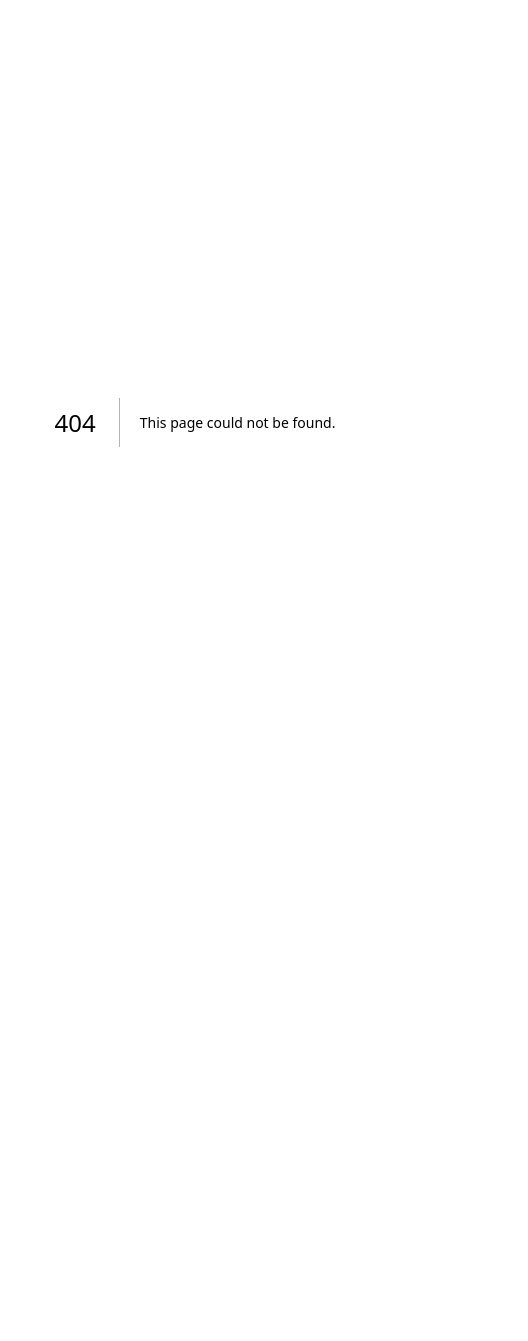
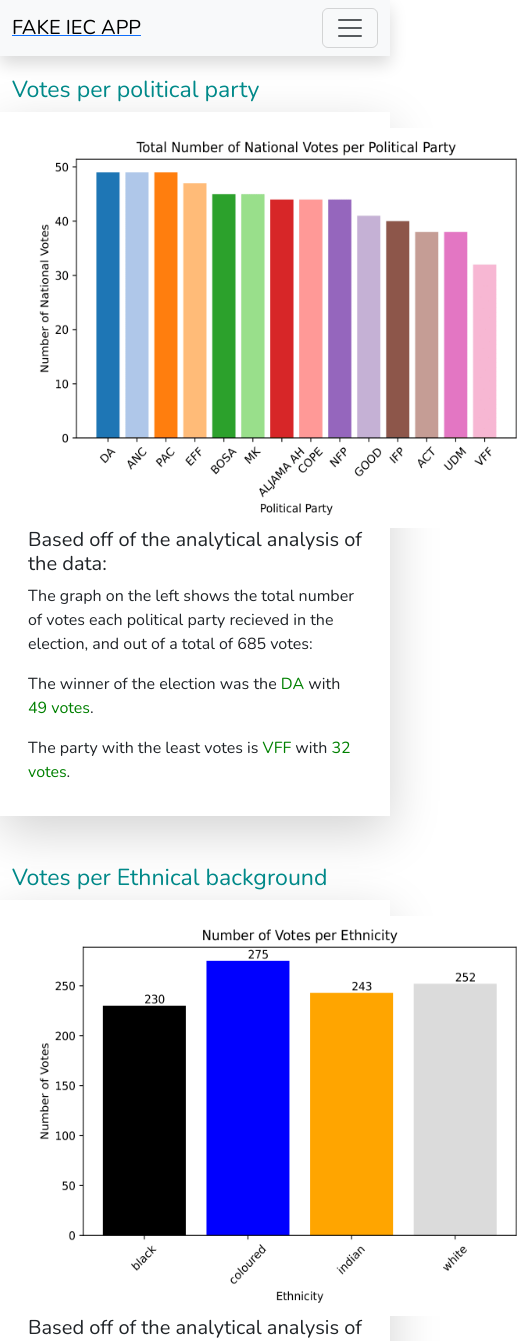
Before and after one commit to DanielRomeo/fakeiec, a Next.js app in the folder fakeIecFrontend/: page /votestats in a window 390 px wide. Before the commit this address had no page. Shown: the top 1341 px of the page, 528 px wide, since content can reach past the window. Before the commit the page ends 844 px from the top, so only its background shows below. Built offline with nearby package versions, Linux system fonts and the light colour scheme.

Commit message:
just about completed the frontend for viewing purposes, just needst to be made responsive

```diff
--- a/fakeIecFrontend/src/app/_components/navbar.tsx
+++ b/fakeIecFrontend/src/app/_components/navbar.tsx
@@ -15,26 +15,25 @@ const MainNavbar = () => {
 				<Navbar.Toggle aria-controls="basic-navbar-nav" />
 				<Navbar.Collapse id="basic-navbar-nav">
 					<Nav className="me-auto">
-						<Link href="/" passHref>
-						<Nav.Link>Home</Nav.Link>
-						</Link>
+						<Nav.Link href="/">Home</Nav.Link>
 
+						<Nav.Link href="/votestats">Vote Statistics</Nav.Link>
 
-						<NavDropdown title="Province stats" id="basic-nav-dropdown">
+						{/* <NavDropdown title="Province stats" id="basic-nav-dropdown">
 							<NavDropdown.Item href="/features">Limpopo</NavDropdown.Item>
 							<NavDropdown.Item href="/contact">Gautent</NavDropdown.Item>
 							<NavDropdown.Item href="/contact">Northern Cape</NavDropdown.Item>
-						</NavDropdown>
+						</NavDropdown> */}
 
-						<NavDropdown title="Dropdown" id="basic-nav-dropdown">
+						{/* <NavDropdown title="Dropdown" id="basic-nav-dropdown">
 							<NavDropdown.Item href="/features">Features</NavDropdown.Item>
 							<NavDropdown.Item href="/contact">Contact</NavDropdown.Item>
-						</NavDropdown>
+						</NavDropdown> */}
 					</Nav>
 
 					<nav className="mx-auto">
 						<Button className={` shadow-lg border-0 rounded-0 ${Styles.githubButton}`}>
-							<Link className={`${Styles.link}`} href="/github.com/danielromeo/fakeiec">Github</Link>
+							<Link className={`${Styles.link}`} href="https://github.com/danielromeo/fakeiec">Github</Link>
 						</Button>
 					</nav>
 				</Navbar.Collapse>
--- /dev/null
+++ b/fakeIecFrontend/src/app/_styles/home/totalVotesCard.module.scss
@@ -0,0 +1,14 @@
+
+
+.title{
+    color: darkcyan;
+    font-weight: bold;
+    text-transform: uppercase;
+}
+
+.number{
+
+    font-weight: bold;
+    text-transform: uppercase;
+    font-size: 26px;
+}
--- /dev/null
+++ b/fakeIecFrontend/src/app/_styles/votestats/votestats.module.scss
@@ -0,0 +1,11 @@
+.main{
+    .mainContainer{
+        margin-top: 20px;
+
+        .genderVotesRow{
+            .headersInRows{
+                color: darkcyan;
+            }
+        }
+    }
+}
--- /dev/null
+++ b/fakeIecFrontend/src/app/votestats/page.tsx
@@ -0,0 +1,85 @@
+'use client'
+import React, { useState } from 'react';
+import Image from 'next/image'
+import {Row, Col, Container, Card, CardBody} from 'react-bootstrap'
+import MainNavbar from '../_components/navbar'
+
+// import styles
+// import Styles from '../_styles/votestats/votestats.module.scss'
+import Styles from '../_styles/votestats/votestats.module.scss'
+
+const VoteStatsPage: React.FC = () => {
+
+	return (
+		<div className={`${Styles.main}`}>
+			<MainNavbar></MainNavbar>
+
+			<Container className={`${Styles.mainContainer}`}>
+				<Row className={`${Styles.genderVotesRow}`}>
+					<h3 className={Styles.headersInRows}>
+						Votes per political party
+					</h3>
+
+					<Card className={`shadow-lg border-0 rounded-0`}>
+						<CardBody>
+							<Row>
+								<Col lg={6} md={6} sm={12}>
+									<Image
+										src="/votes_per_party_distribution-1.png"
+										width={500}
+										height={400}
+										alt="Picture of the author that uses the platform to write journals."
+									/>
+								</Col>
+
+								<Col lg={6} md={6} sm={12}>
+									<Card.Title>Based off of the analytical analysis of the data: </Card.Title>
+										<p>
+											The graph on the left shows the total number of votes each political party recieved in the election, and out of a total of 685 votes:
+										</p>
+										<p>
+											The winner of the election was the <span style={{color: 'green'}}>DA</span> with <span style={{color: 'green'}}>49 votes</span>.
+										</p>
+										<p>The party with the least votes is <span style={{color: 'green'}}>VFF</span> with <span style={{color: 'green'}}>32 votes</span>.</p>
+								</Col>
+							</Row>
+
+						</CardBody>
+					</Card>
+				</Row>
+				<br />
+				<br />
+				<Row className={`${Styles.genderVotesRow}`}>
+					<h3 className={Styles.headersInRows}>
+						Votes per Ethnical background
+					</h3>
+
+					<Card className={`shadow-lg border-0 rounded-0`}>
+						<CardBody>
+							<Row>
+								<Col lg={6} md={6} sm={12}>
+									<Image
+										src="/ethnicity_distribution-1.png"
+										width={500}
+										height={400}
+										alt="Picture of the author that uses the platform to write journals."
+									/>
+								</Col>
+
+								<Col lg={6} md={6} sm={12}>
+									<Card.Title>Based off of the analytical analysis of the data: </Card.Title>
+										<p>The data shows that out of a total of <span style={{color: 'green'}}>685 votes</span>, the coloured ethnicity is the group who voted the most with a total of <span style={{color: 'green'}}>275 votes</span>. </p>
+										<p>The black ethnicity is the group with the least voter confidence, only <span style={{color: 'green'}}>230</span> of them showed up to the polls. </p>
+
+								</Col>
+							</Row>
+
+						</CardBody>
+					</Card>
+				</Row>
+			</Container>
+		</div>
+	);
+};
+
+export default VoteStatsPage;
```
Also changed, not shown: fakeIecFrontend/src/app/home/TotalVotesCard.tsx (+9 -3 lines), fakeIecFrontend/src/app/home/VoterTurnoutCard.tsx (+10 -3 lines), fakeIecFrontend/src/app/page.tsx (+12 -2 lines).
